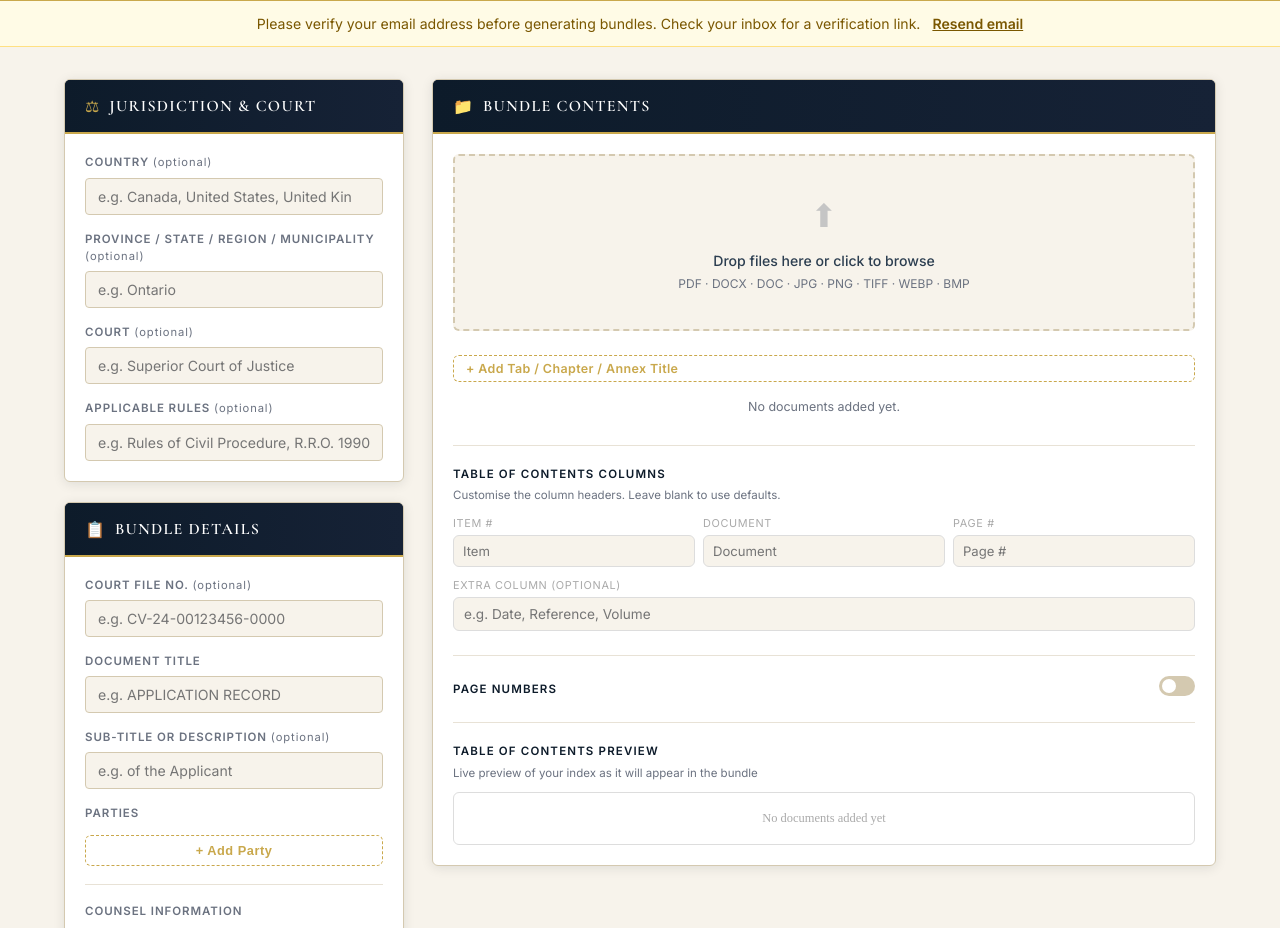
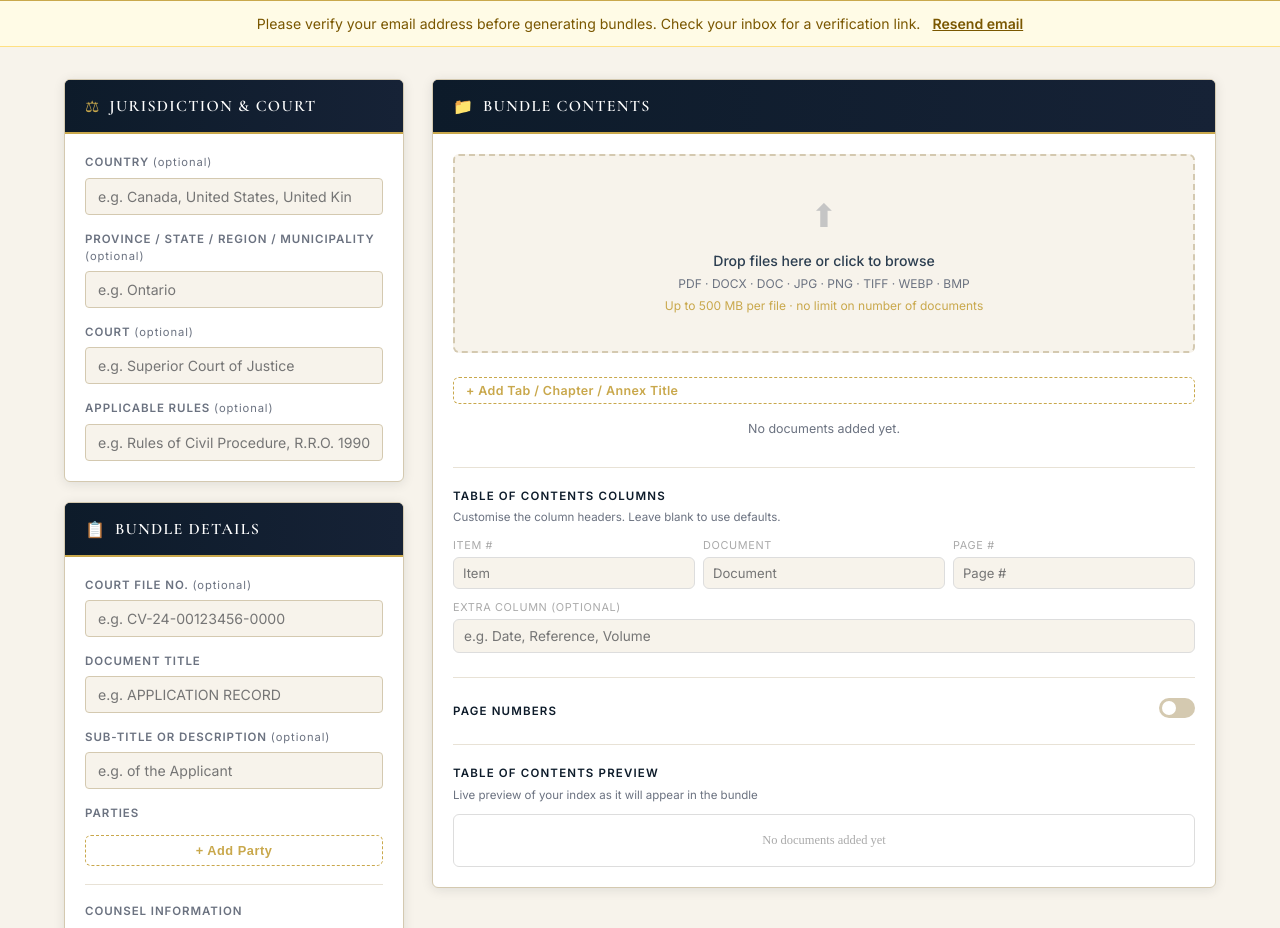
Before and after one commit to AmieOnda2013/bundlemaker, a Flask app: page / in a window 1280 px wide. Shown: the part 192-1120 px from the top of the page. Run offline with Flask 3, Linux system fonts and the light colour scheme; the visitor is signed in with stand-in values (Sample User, id 1); data that the repository does not hold is empty.

Commit message:
Show 500 MB per-file limit in upload box; reject oversized files instantly
Co-Authored-By: Claude Fable 5 <noreply@anthropic.com>

```diff
--- a/app.py
+++ b/app.py
@@ -1917,7 +1917,7 @@ def internal_error(e):
 
 @app.errorhandler(413)
 def file_too_large(e):
-    return jsonify({"error": "File too large. Maximum upload size is 50 MB per request."}), 413
+    return jsonify({"error": "File too large. Maximum upload size is 500 MB per file."}), 413
 
 
 @app.route("/health")
--- a/templates/index.html
+++ b/templates/index.html
@@ -716,6 +716,7 @@ footer span{color:var(--gold)}
         <div class="drop-zone-icon">⬆</div>
         <div class="drop-zone-label">Drop files here or click to browse</div>
         <div class="drop-zone-hint">PDF · DOCX · DOC · JPG · PNG · TIFF · WEBP · BMP</div>
+        <div class="drop-zone-hint" style="margin-top:4px;color:#c9a84c">Up to 500 MB per file · no limit on number of documents</div>
       </div>
 
       <!-- Add divider button -->
@@ -1136,10 +1137,17 @@ function setUploadProgress(label, loaded, total){
   }
 }
 
+const MAX_FILE_BYTES = 500 * 1024 * 1024;  // keep in sync with MAX_CONTENT_LENGTH in app.py
+
 async function handleEntriesUpload(files){
-  const list = [];
-  for(const f of files){ if(isAllowed(f.name)) list.push(f); }
-  if(!list.length){ toast('Only PDF and image files are accepted.','error'); return; }
+  const list = [], oversized = [];
+  for(const f of files){
+    if(!isAllowed(f.name)) continue;
+    if(f.size > MAX_FILE_BYTES){ oversized.push({name: f.name, reason: `This file is ${(f.size/1048576).toFixed(0)} MB — the maximum is 500 MB per file. Split it into smaller PDFs and upload again.`}); continue; }
+    list.push(f);
+  }
+  if(!list.length && !oversized.length){ toast('Only PDF and image files are accepted.','error'); return; }
+  if(!list.length){ showUploadFailModal(oversized, 0); return; }
 
   showUploadProgress(true);
 
@@ -1159,7 +1167,7 @@ async function handleEntriesUpload(files){
 
   const CONCURRENCY = 3;
   let next = 0, ok = 0;
-  const failed = [];   // {name, reason}
+  const failed = [...oversized];   // {name, reason}
 
   async function worker(){
     while(next < list.length){
```
